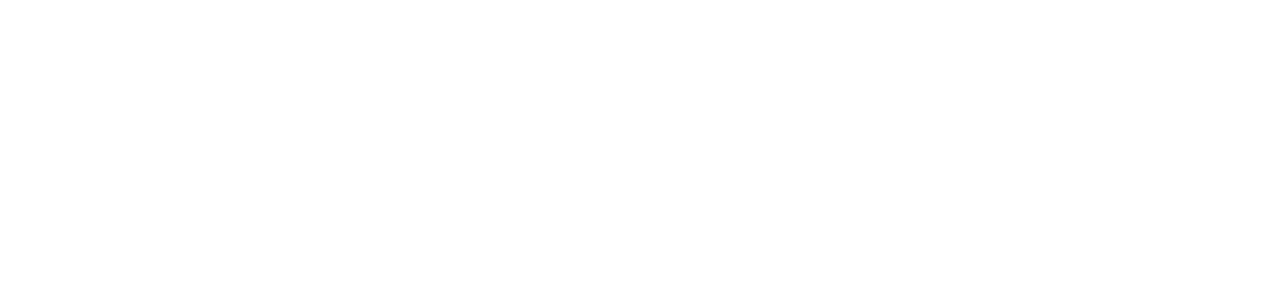
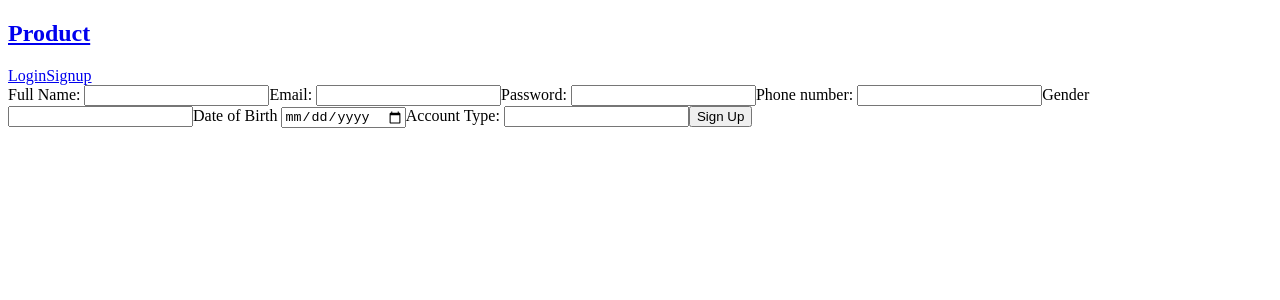
Before and after one commit to Anubhav675/webdev-w7-pp-wednesday-be, a React app in the folder frontend/: page /signup in a window 1280 px wide. Before the commit this address had no page. Shown: the top 300 px of the page. Built offline with nearby package versions, Linux system fonts and the light colour scheme; the HTML template or start-up script is replaced by a standard one.

Commit message:
feat signup and login page

```diff
--- a/frontend/src/App.jsx
+++ b/frontend/src/App.jsx
@@ -1,27 +1,42 @@
-
 import { BrowserRouter, Routes, Route } from "react-router-dom";
-
+import { useState } from "react";
 import Home from "./pages/HomePage";
 import AddProductPage from "./pages/AddProductPage";
-// import Navbar from "./components/Navbar";
+import Navbar from "./components/Navbar";
 // import NotFoundPage from "./pages/NotFoundPage";
-import Show from "./pages/show"
+import Show from "./pages/show";
 import ProductPage from "./pages/ProductPage";
 import EditProductPage from "./pages/EditProductPage";
-
+import Signup from "./pages/Signup";
+import Login from "./pages/Login";
 
 const App = () => {
+  const [isAuthenticated, setIsAuthenticated] = useState(() => {
+    const user = JSON.parse(localStorage.getItem("user"));
+    return user && user.token ? true : false;
+  });
   return (
     <div className="App">
       <BrowserRouter>
-        {/* <Navbar /> */}
+        <Navbar
+          isAuthenticated={isAuthenticated}
+          setIsAuthenticated={setIsAuthenticated}
+        />
         <div className="content">
           <Routes>
             <Route path="/" element={<Home />} />
             <Route path="/add-product" element={<AddProductPage />} />
-            <Route path="/show" element={<Show/>}/>
-            <Route path="/products/:id" element={<ProductPage/>}/>
-            <Route path="/edit-product/:id" element={<EditProductPage/>}/>
+            <Route path="/show" element={<Show />} />
+            <Route path="/products/:id" element={<ProductPage />} />
+            <Route path="/edit-product/:id" element={<EditProductPage />} />
+            <Route
+              path="/signup"
+              element={<Signup setIsAuthenticated={setIsAuthenticated} />}
+            />
+            <Route
+              path="/login"
+              element={<Login setIsAuthenticated={setIsAuthenticated} />}
+            />
             {/* <Route path="*" element={<NotFoundPage />} /> */}
           </Routes>
         </div>
--- a/frontend/src/components/Navbar.jsx
+++ b/frontend/src/components/Navbar.jsx
@@ -0,0 +1,35 @@
+import { Link } from "react-router-dom";
+
+const Navbar = ({ isAuthenticated, setIsAuthenticated }) => {
+  const handleClick = () => {
+    setIsAuthenticated(false);
+    localStorage.removeItem("user");
+  };
+
+  return (
+    <nav className="navbar">
+      <Link to="/">
+        <h1>Product</h1>
+      </Link>
+
+      <div className="links">
+        {isAuthenticated && (
+          <div>
+            <Link to="/add-product">Add Product</Link>
+            <span>{JSON.parse(localStorage.getItem("user")).email}</span>
+            <button onClick={handleClick}>Log out</button>
+          </div>
+        )}
+
+        {!isAuthenticated && (
+          <div>
+            <Link to="/login">Login</Link>
+            <Link to="/signup">Signup</Link>
+          </div>
+        )}
+      </div>
+    </nav>
+  );
+};
+
+export default Navbar;
--- /dev/null
+++ b/frontend/src/pages/Login.jsx
@@ -0,0 +1,47 @@
+import { useState } from "react";
+import { useNavigate } from "react-router-dom";
+
+const Login = ({setIsAuthenticated }) => {
+  const navigate = useNavigate();
+  const [email, setEmail] = useState("");
+  const [password, setPassword] = useState("");
+  const [error, setError] = useState(null);
+
+  const handleFormSubmit = async (e) => {
+    e.preventDefault();
+    setError(null);
+
+    const response = await fetch("/api/users/login", {
+      method: "POST",
+      headers: { "Content-Type": "application/json" },
+      body: JSON.stringify({ email, password }),
+    });
+    const user = await response.json();
+
+    if (!response.ok) {
+      setError(user.error);
+      return;
+    }
+
+    localStorage.setItem("user", JSON.stringify(user));
+    console.log("success");
+    setIsAuthenticated(true);
+    navigate("/");
+  };
+
+  return (
+    <div className="create">
+      <h2>Login</h2>
+      <form onSubmit={handleFormSubmit}>
+        <label>Email address:</label>
+        <input type="email" value={email} onChange={(e) => setEmail(e.target.value)} />
+        <label>Password:</label>
+        <input type="password" value={password} onChange={(e) => setPassword(e.target.value)} />
+        <button>Log in</button>
+        {error && <p className="error">{error}</p>}
+      </form>
+    </div>
+  );
+};
+
+export default Login;
--- /dev/null
+++ b/frontend/src/pages/Signup.jsx
@@ -0,0 +1,96 @@
+import React from "react";
+import { useState } from "react";
+import { useNavigate } from "react-router-dom";
+const Signup = ({setIsAuthenticated }) => {
+  const [fullName, setFullName] = useState("");
+  const [email, setEmail] = useState("");
+  const [password, setPassword] = useState("");
+  const [phone_number, setPhoneNumber] = useState("");
+  const [gender, setGender] = useState("");
+  const [dateOfBirth, setDateOfBirth] = useState("");
+  const [accountType, setAccountType] = useState("");
+  const [error, setError] = useState(null);
+  const navigate = useNavigate();
+
+  const submitForm = async (e) => {
+    e.preventDefault();
+    setError(null);
+
+    const res = await fetch("/api/users/signup", {
+      method: "POST",
+      headers: {
+        "Content-Type": "application/json"},
+      body: JSON.stringify({
+        fullName,
+        email,
+        password,
+        phone_number,
+        gender,
+        date_of_birth: dateOfBirth,
+        accountType,
+      }),
+    });
+    const data = await res.json();
+    if (!res.ok) {
+      setError(data.error);
+      return;
+    }
+    localStorage.setItem("user", JSON.stringify(data));
+
+    console.log("Successfully created account");
+    setIsAuthenticated(true);
+    navigate("/");
+  };
+  return (
+    <div>
+      <form onSubmit={submitForm}>
+        <label>Full Name: </label>
+        <input
+          type="text"
+          value={fullName}
+          onChange={(e) => setFullName(e.target.value)}
+        ></input>
+        <label>Email: </label>
+        <input
+          type="email"
+          value={email}
+          onChange={(e) => setEmail(e.target.value)}
+        ></input>
+        <label>Password: </label>
+        <input
+          type="password"
+          value={password}
+          onChange={(e) => setPassword(e.target.value)}
+        ></input>
+        <label>Phone number: </label>
+        <input
+          type="text"
+          value={phone_number}
+          onChange={(e) => setPhoneNumber(e.target.value)}
+        ></input>
+        <label>Gender </label>
+        <input
+          type="text"
+          value={gender}
+          onChange={(e) => setGender(e.target.value)}
+        ></input>
+        <label>Date of Birth </label>
+        <input
+          type="date"
+          value={dateOfBirth}
+          onChange={(e) => setDateOfBirth(e.target.value)}
+        ></input>
+        <label>Account Type: </label>
+        <input
+          type="text"
+          value={accountType}
+          onChange={(e) => setAccountType(e.target.value)}
+        ></input>
+        <button>Sign Up</button>
+        {error && <p className="error">{error}</p>}
+      </form>
+    </div>
+  );
+};
+
+export default Signup;
```
